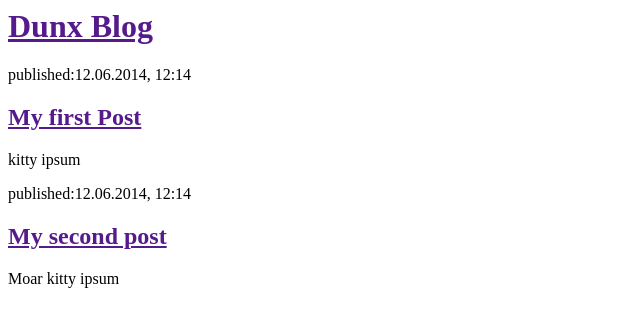
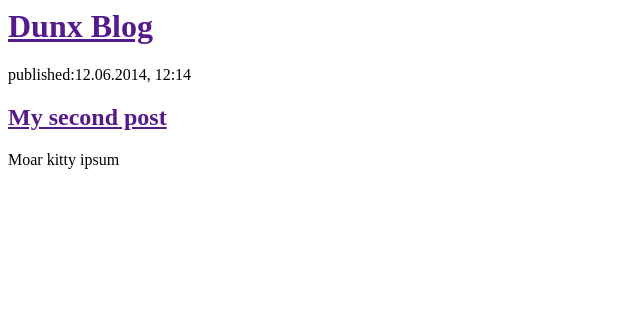
Before and after one commit to sduncker/my-first-blog, a Django app: page / in a window 1280 px wide. Shown: the top 327 px of the page, without its empty margins (0-640 px from the left). Run offline with Django 3.2, Linux system fonts and the light colour scheme; tables that the repository leaves empty hold one stand-in row (values such as "Sample post").

Commit message:
Modified templates to display posts from database.

```diff
--- a/blog/models.py
+++ b/blog/models.py
@@ -10,7 +10,7 @@
 	published_date = models.DateTimeField(
 			blank=True, null=True)
 
-	def publich(self):
+	def publish(self):
 		self.published_date = timezone.now()
 		self.save()
 
--- a/blog/templates/blog/post_list.html
+++ b/blog/templates/blog/post_list.html
@@ -7,12 +7,13 @@
 			<h1><a href="">Dunx Blog</a></h1>
 		</div>
 
-
-		<div>
-			<p>published:12.06.2014, 12:14</p>
-			<h2><a href="">My first Post</a></h2>
-			<p>kitty ipsum</p>
-		</div>
+		{% for post in posts %}
+			<div>
+				<p>published: {{ post.published_date }}</p>
+				<h1><a href="">{{ post.title }}</a></h1>
+				<p>{{ post.text|linebreaks }}</p>
+			</div>
+		{% endfor %}
 
 
 		<div>
--- a/blog/views.py
+++ b/blog/views.py
@@ -1,4 +1,7 @@
 from django.shortcuts import render
+from django.utils import timezone
+from .models import Post
 
 def post_list(request):
-	return render(request, 'blog/post_list.html', {})
+	posts = Post.objects.filter(published_date__lte=timezone.now()).order_by('published_date')
+	return render(request, 'blog/post_list.html', {'posts':posts})
```
